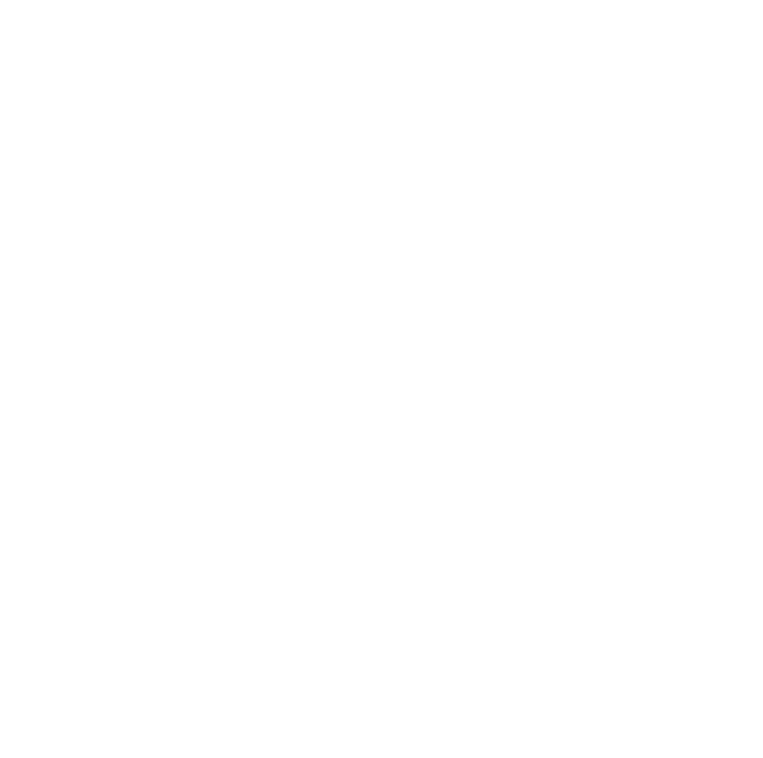
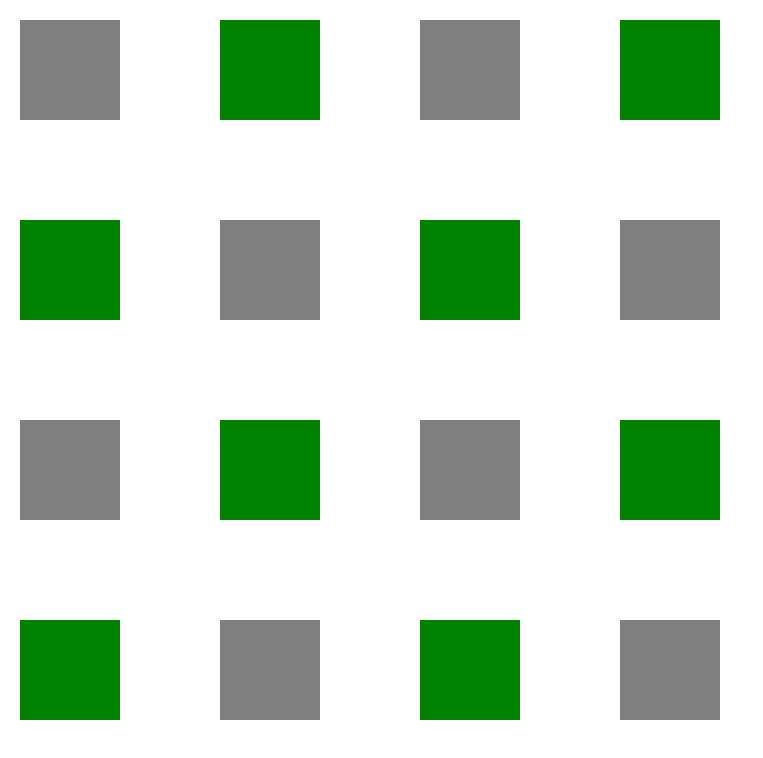
Before and after one commit to lelana0824/chess-game, a website: page index.html in a window 1280 px wide. Shown: the whole page, without its empty margins (0-763 px from the left). Drawn offline with Linux system fonts and the light colour scheme.

Commit message:
feat: 체스판 그리기 완성

```diff
--- a/index.css
+++ b/index.css
@@ -4,7 +4,5 @@
 }
 
 #chess {
-    width: 800px;
-    height: 800px;
     margin: 20px;
 }
--- a/index.html
+++ b/index.html
@@ -5,10 +5,10 @@
     <meta http-equiv="X-UA-Compatible" content="IE=edge">
     <meta name="viewport" content="width=device-width, initial-scale=1.0">
     <title>Canvas Chess</title>
-    <script src='./index.js'></script>
     <link rel="stylesheet" href="./index.css">
 </head>
 <body>
     <canvas id='chess'></canvas>
+    <script src='./index.js'></script>
 </body>
 </html>
--- a/index.js
+++ b/index.js
@@ -0,0 +1,18 @@
+const canvas = document.getElementById('chess');
+const ctx = canvas.getContext('2d');
+
+const width = height = 800
+const dpr = window.devicePixelRatio;
+
+canvas.style.width = `${width}px`;
+canvas.style.height = `${width}px`;
+
+canvas.width =  width * dpr;
+canvas.height = height * dpr;
+
+for (let i = 0; i < 8; i++) {
+    for (let j = 0; j < 8; j++) {
+        ctx.fillStyle = ((i + j) % 2 === 0) ? 'gray' : 'green';
+        ctx.fillRect(200 * j, 200 * i, 100 * dpr, 100 * dpr);
+    }
+}
```
